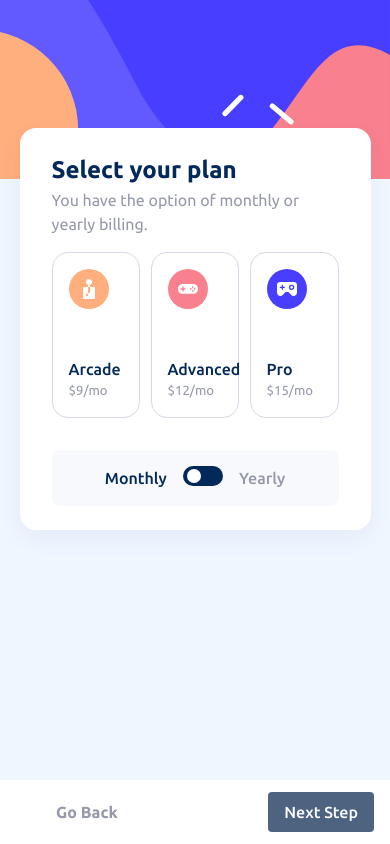
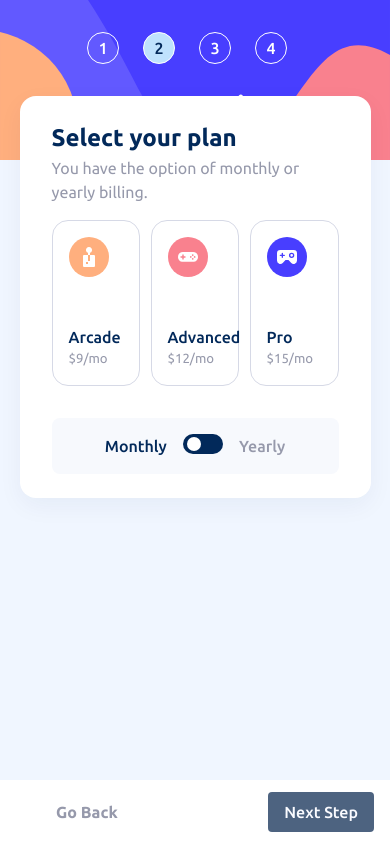
Before and after one commit to MorganGray28/multi-step-form-frontendmentor, a React (Vite) app: page / in a window 390 px wide. Built offline with nearby package versions, Linux system fonts and the light colour scheme.

Commit message:
add responsive design for sidebar

```diff
--- a/src/components/App.tsx
+++ b/src/components/App.tsx
@@ -1,11 +1,9 @@
 import '../styles/App.css';
 import Card from './Card';
-import SidebarMobile from './SidebarMobile';
 
 function App() {
 	return (
 		<div className='App'>
-			<SidebarMobile />
 			<Card />
 		</div>
 	);
--- a/src/components/SidebarMobile.tsx
+++ /dev/null
@@ -1,16 +0,0 @@
-import '../styles/Card.css';
-import sidebarMobileImg from '../assets/bg-sidebar-mobile.svg';
-
-type PropsType = {
-	activeStep: number;
-};
-
-function SidebarMobile({ activeStep }) {
-	return (
-		<div className='sidebar-mobile'>
-			<img src={sidebarMobileImg} alt='' className='sidebar-mobile-background' />
-		</div>
-	);
-}
-
-export default SidebarMobile;
--- a/src/styles/Card.css
+++ b/src/styles/Card.css
@@ -77,31 +77,40 @@
 }
 
 @media (max-width: 700px) {
+  .Card {
+    position: absolute;
+    top: 6rem;
+    width: 90%;
+    height: auto;
+  }
+
   .card-sidebar {
+    z-index: -9999;
+    position: fixed;
+    top: 0;
+    left: 0;
+    right: 0;
+    width: 100%;
+    height: 10rem;
+    display: flex;
+    justify-content: center;
+    gap: .5rem;
+  }
+
+  .card-sidebar {
+    background: url('../assets/bg-sidebar-mobile.svg');
+    background-repeat: no-repeat;
+    background-size: cover;
+    align-items: flex-start;
+    padding-top: 2rem;
+  }
+
+  .step-content-container {
     display: none;
     visibility: hidden;
   }
 
-  .sidebar-mobile {
-    display: block;
-    visibility: visible;
-    position: absolute;
-    top: 0;
-    left: 0;
-    width: 100%;
-    background-size: contain;
-  }
-
-  .sidebar-mobile-background {
-    z-index: -9999;
-    width: 100%;
-  }
-
-  .Card {
-    position: absolute;
-    top: 8rem;
-    z-index: 9999;
-    width: 90%;
-    height: auto;
+  .sidebar-flex-container {
+    margin: 0;
   }
 }
```
